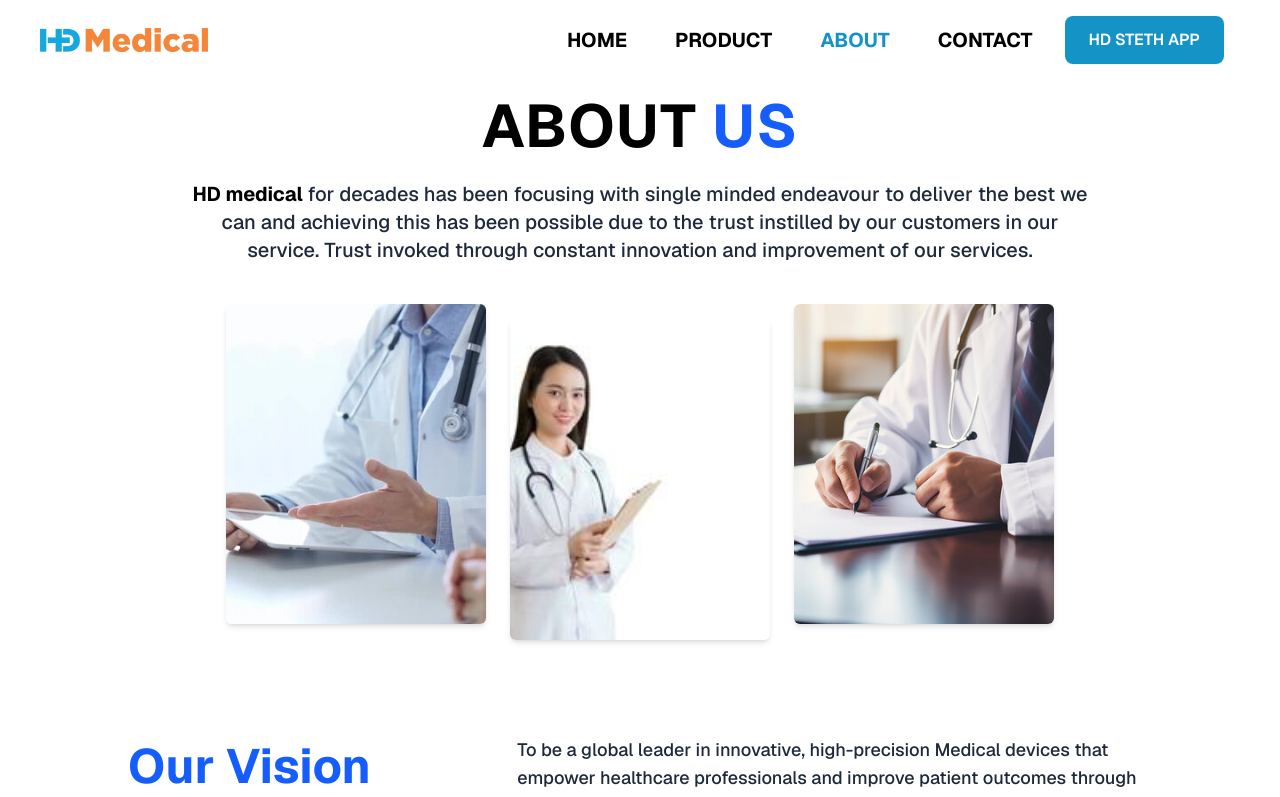
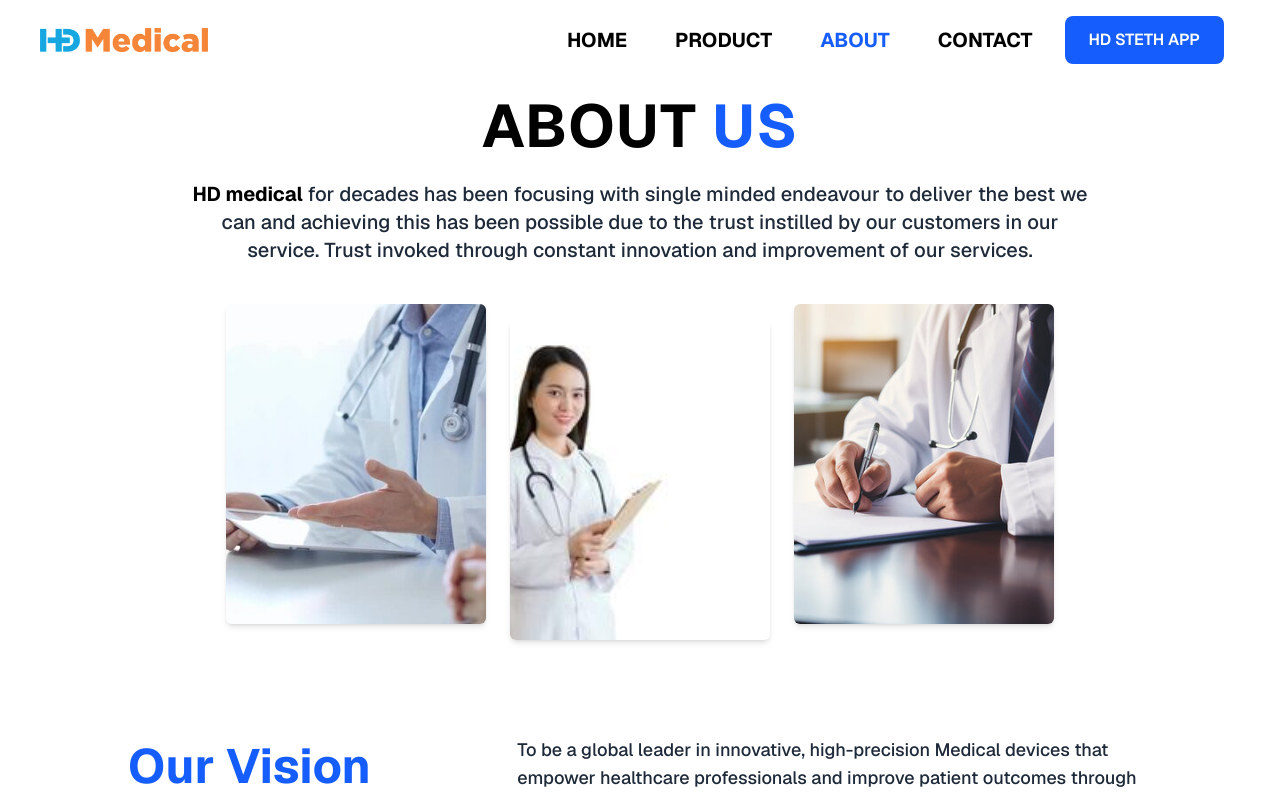
Before and after one commit to jilldhandhukiya/HD-Medical, a Next.js app: page /aboutus in a window 1280 px wide. Shown: the top 797 px of the page. Built offline with nearby package versions, Linux system fonts and the light colour scheme.

Commit message:
header done

```diff
--- a/src/app/components/Header.jsx
+++ b/src/app/components/Header.jsx
@@ -56,11 +56,11 @@ export default function Header() {
                 href={url}
                 className={clsx(
                   'text-xl font-bold relative group transition-all hover:scale-105',
-                  pathname === url ? 'text-[#1493c7]' : 'text-black hover:text-[#1493c7]'
+                  pathname === url ? 'text-[#155dfc]' : 'text-black hover:text-[#155dfc]'
                 )}
               >
                 <span className="relative z-10">{title}</span>
-                <span className="absolute bottom-0 left-1/2 w-0 h-0.5 bg-cyan-400 transition-all duration-300 group-hover:w-full group-hover:left-0" />
+                <span className="absolute bottom-0 left-1/2 w-0 h-0.5 bg-[#155dfc] transition-all duration-300 group-hover:w-full group-hover:left-0" />
               </Link>
             ))}
           </div>
@@ -69,7 +69,7 @@ export default function Header() {
           <div className="hidden md:flex items-center mr-4 lg:mr-8">
             <Link
               href="/app"
-              className="bg-[#1493c7] hover:bg-[#1493c7] text-white font-semibold px-6 py-3 rounded-lg transition-all duration-300 hover:scale-105 hover:shadow-lg whitespace-nowrap"
+              className="bg-[#155dfc] hover:bg-[#155dfc]/90 text-white font-semibold px-6 py-3 rounded-lg transition-all duration-300 hover:scale-105 hover:shadow-lg whitespace-nowrap"
             >
               HD STETH APP
             </Link>
@@ -105,7 +105,7 @@ export default function Header() {
                 href={url}
                 className={clsx(
                   'block px-6 py-4 text-xl font-bold rounded-lg hover:bg-gray-50 transition-all hover:scale-105',
-                  pathname === url ? 'text-[#1493c7] bg-blue-50' : 'text-black hover:text-[#1493c7]'
+                  pathname === url ? 'text-[#155dfc] bg-blue-50' : 'text-black hover:text-[#155dfc]'
                 )}
                 onClick={() => setMenuOpen(false)}
               >
@@ -116,7 +116,7 @@ export default function Header() {
             {/* Download App Button - Mobile */}
             <Link
               href="/app"
-              className="w-full bg-[#1493c7] hover:bg-[#1493c7] text-white font-bold px-6 py-4 rounded-lg transition-all duration-300 hover:scale-105 hover:shadow-lg mt-4 text-center block"
+              className="w-full bg-[#155dfc] hover:bg-[#155dfc]/90 text-white font-bold px-6 py-4 rounded-lg transition-all duration-300 hover:scale-105 hover:shadow-lg mt-4 text-center block"
               onClick={() => setMenuOpen(false)}
             >
               HD Steth App
```
